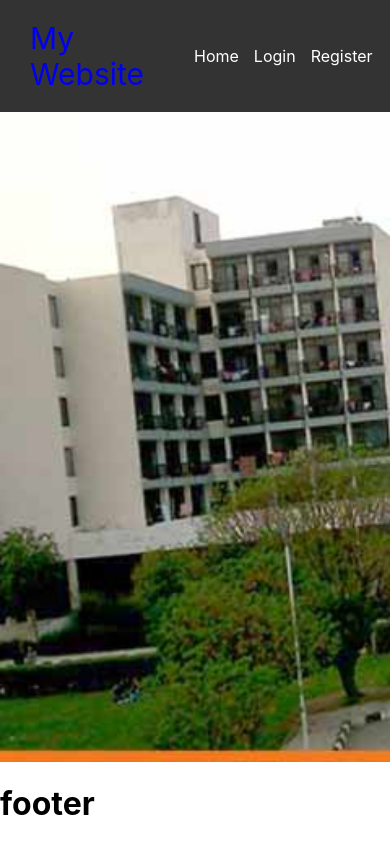
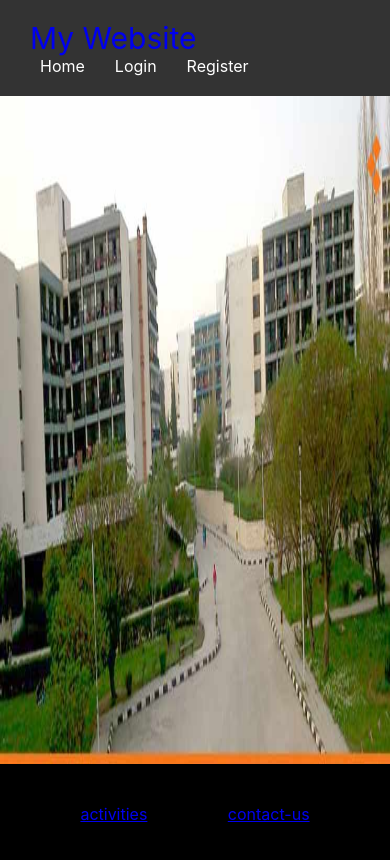
Before and after one commit to zeinab218ali/react-project, a React (Create React App) app: page / in a window 390 px wide. Shown: the top 860 px of the page. Built offline with nearby package versions, Linux system fonts and the light colour scheme.

Commit message:
update ui to be responsive

```diff
--- a/src/App.js
+++ b/src/App.js
@@ -2,11 +2,21 @@ import './NewApp.css';
 import Footer from './Components/Footer/Footer';
 import MyNavbar from './Components/Navbar/Navbar';
 import { Outlet } from 'react-router-dom';
+import background from './images/projectBackGround.jpg'
+import { Image } from 'react-bootstrap';
 function App() {
   return (
     <div className="project-interface">
     <MyNavbar />
+    {/* <section className="hero">
+      {/* <img src={background} className=''/>
+      <Image src={background} fluid />
+        {/* Add the content for the hero section
+    </section> */}
+
     <section className="hero">
+      {/* <img src={background} className=''/> */}
+      <Image src={background} fluid style={{width:'100%', height:'calc(100vh - 175px)'}} />
         {/* Add the content for the hero section */}
     </section>
     <Outlet/>
--- a/src/Components/Footer/Footer.jsx
+++ b/src/Components/Footer/Footer.jsx
@@ -1,9 +1,14 @@
 import React from 'react';
+import { Container } from 'react-bootstrap';
+import { Link } from 'react-router-dom';
 
 function MyFooter() {
   return (
     <footer>
-      <h1>footer</h1>
+      <Container style={{background: '#000',display: 'flex', justifyContent: 'space-evenly', height: '100px', alignItems: 'center'}}>
+      <Link to='/activities'>activities</Link>
+      <Link to='/contact-us'>contact-us</Link>
+      </Container>
     </footer>
   );
 }
--- a/src/Components/Navbar/Navbar.css
+++ b/src/Components/Navbar/Navbar.css
@@ -23,3 +23,8 @@
     text-decoration: none;
     color: rgb(112, 89, 132);
 }
+
+.nav-inline {
+    display: inline-block;
+    margin-left: 10px;
+}
--- a/src/Components/Navbar/Navbar.jsx
+++ b/src/Components/Navbar/Navbar.jsx
@@ -1,19 +1,45 @@
 import React from 'react';
-import { Navbar, Nav } from 'react-bootstrap';
+import { Navbar, Nav, Container } from 'react-bootstrap';
 import { Link } from 'react-router-dom';
 import './Navbar.css'; // Import custom CSS file
 
-function MyNavbar() {
-  return (
-    <Navbar bg="dark" variant="dark">
-      <Navbar.Brand href="/">My Website</Navbar.Brand>
-      <Nav >
-        <Link to="/" className="nav-link ">Home</Link>
-        <Link to="/Login" className="nav-link">Login</Link>
-        <Link to="/Register" className="nav-link">Register</Link>
-      </Nav>
+// function MyNavbar() {
+//   return (
+//     <Navbar bg="dark" variant="dark">
+//       <Navbar.Brand href="/">My Website</Navbar.Brand>
+//       <Nav >
+//         <Link to="/" className="nav-link ">Home</Link>
+//         <Link to="/Login" className="nav-link">Login</Link>
+//         <Link to="/Register" className="nav-link">Register</Link>
+//       </Nav>
+//     </Navbar>
+//   );
+// }
+
+
+function MyNavbar(){
+
+  return(
+    <Navbar>
+      <Container>
+        <Navbar.Brand href="/">My Website</Navbar.Brand>
+        {/* <Navbar.Toggle aria-controls="basic-navbar-nav" /> */}
+        <Navbar.Collapse className='nav-inline' id="basic-navbar-nav">
+          <Nav className="me-auto">
+            <Nav.Link>
+              <Link to="/" className="nav-link ">Home</Link>
+            </Nav.Link>
+            <Nav.Link>
+              <Link to="/Login" className="nav-link ">Login</Link>
+            </Nav.Link>
+            <Nav.Link>
+              <Link to="/Register" className="nav-link ">Register</Link>
+            </Nav.Link>
+          </Nav>
+        </Navbar.Collapse>
+      </Container>
     </Navbar>
-  );
+  )
 }
 
 export default MyNavbar;
--- a/src/NewApp.css
+++ b/src/NewApp.css
@@ -10,9 +10,11 @@ body {
 }
 
 .hero {
-  flex: 1;
-  background-image: url('./images/projectBackGround.jpg');
-    background-size: cover;
+  /* flex: 1; */
+  /* background-image: url('./images/projectBackGround.jpg'); */
+  background-repeat: no-repeat;
+  background-size: cover;
+  margin-bottom: -5px;
   /* Add any additional styles for the hero section */
 }
 
```
Also changed, not shown: src/index.js (+8 -0 lines).
